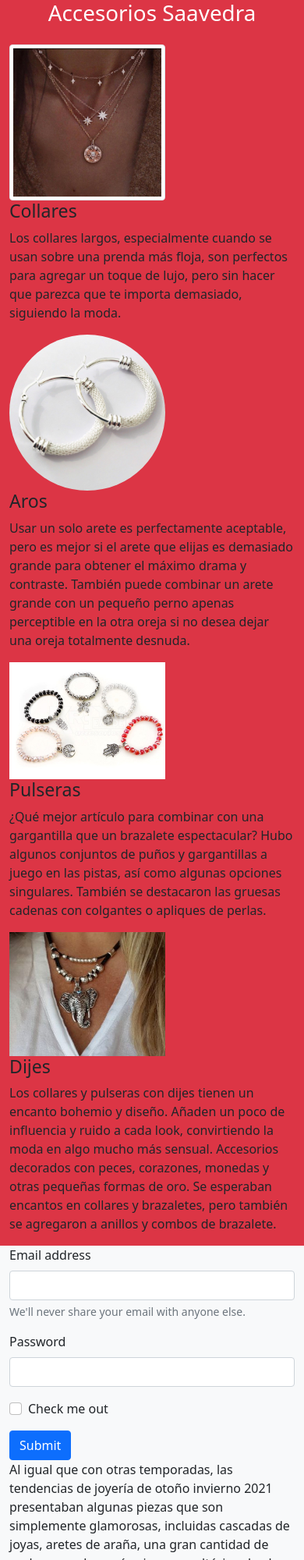
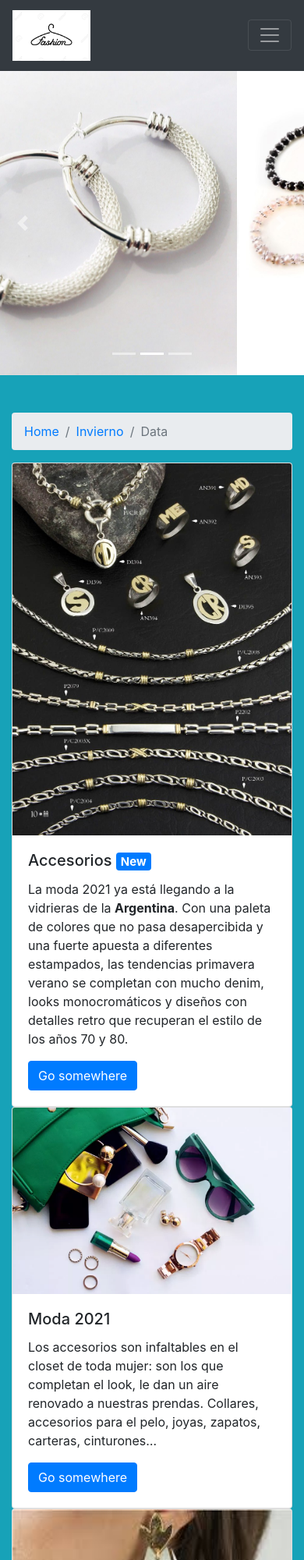
Before and after one commit to Melissa267/repositorio, a plain HTML site: page index.html in a window 390 px wide. Shown: the top 2000 px of the page at 78% size. Drawn offline with nearby package versions, Linux system fonts and the light colour scheme.

Commit message:
Agregamos nuevo index
Agregamos nuevo index de un desafío anterior.

```diff
--- a/index.html
+++ b/index.html
@@ -3,90 +3,133 @@
   <head>
     <!-- Required meta tags -->
     <meta charset="utf-8">
-    <meta name="viewport" content="width=device-width, initial-scale=1">
-    <meta name="description" content="Realizamos accesorios personalizados para seguir a la moda de manera única">
-    <meta name="keywords" content="Accesorios, moda, diseños, lujo, collares, aros, pulseras, dijes, gargantillas, otoño, invierno">
-
+    <meta name="viewport" content="width=device-width, initial-scale=1, shrink-to-fit=no">
 
     <!-- Bootstrap CSS -->
-    <link href="https://cdn.jsdelivr.net/npm/bootstrap@5.0.0/dist/css/bootstrap.min.css" rel="stylesheet" integrity="sha384-wEmeIV1mKuiNpC+IOBjI7aAzPcEZeedi5yW5f2yOq55WWLwNGmvvx4Um1vskeMj0" crossorigin="anonymous">
+    <link rel="stylesheet" href="https://maxcdn.bootstrapcdn.com/bootstrap/4.0.0/css/bootstrap.min.css" integrity="sha384-Gn5384xqQ1aoWXA+058RXPxPg6fy4IWvTNh0E263XmFcJlSAwiGgFAW/dAiS6JXm" crossorigin="anonymous">
 
     <title>Accesorios Saavedra</title>
   </head>
   <body>
-    <section class="bg-danger">
-      <div class="container-fluid">
-        <h1 class="text-center text-white pb-3">Accesorios Saavedra</h1>
-        <div class="row">
-          <article class="col-lg-3 col-md-6">
-            <img src="img/collares.jpg" width="200px" class="img-thumbnail" alt="collares dorados">
-            <h3>Collares</h3>
-            <p>Los collares largos, especialmente cuando se usan sobre una prenda más floja, son perfectos para agregar un toque de lujo, pero sin hacer que parezca que te importa demasiado, siguiendo la moda.</p>
-          </article>
+    <!-- inicia nav -->
+    <nav class="navbar navbar-expand-lg navbar-dark bg-dark">
+  <a class="navbar-brand" href="#">
+    <img src="img/logo.jpg" width="100px">
+  </a>
+  <button class="navbar-toggler" type="button" data-toggle="collapse" data-target="#navbarSupportedContent" aria-controls="navbarSupportedContent" aria-expanded="false" aria-label="Toggle navigation">
+    <span class="navbar-toggler-icon"></span>
+  </button>
 
-          <article class="col-lg-3 col-md-6">
-            <img src="img/aros.jpg" width="200px" class="rounded-circle" alt="aros plateados">
-            <h3>Aros</h3>
-            <p>Usar un solo arete es perfectamente aceptable, pero es mejor si el arete que elijas es demasiado grande para obtener el máximo drama y contraste.
+  <div class="collapse navbar-collapse" id="navbarSupportedContent">
+    <ul class="navbar-nav ml-auto">
+      <li class="nav-item active">
+        <a class="nav-link" href="#">Home <span class="sr-only">(current)</span></a>
+      </li>
+      <li class="nav-item">
+        <a class="nav-link" href="#">Link</a>
+      </li>
+      <li class="nav-item dropdown">
+        <a class="nav-link dropdown-toggle" href="#" id="navbarDropdown" role="button" data-toggle="dropdown" aria-haspopup="true" aria-expanded="false">
+          Productos
+        </a>
+        <div class="dropdown-menu" aria-labelledby="navbarDropdown">
+          <a class="dropdown-item" href="#">Nuestra marca</a>
+          <a class="dropdown-item" href="#">Redes sociales</a>
+          <div class="dropdown-divider"></div>
+          <a class="dropdown-item" href="#">Contactanos</a>
+        </div>
+      </li>
+      <li class="nav-item">
+        <a class="nav-link disabled" href="#">Disabled</a>
+      </li>
+    </ul>
+    <form class="form-inline my-2 my-lg-0">
+      <input class="form-control mr-sm-2" type="search" placeholder="Search" aria-label="Search">
+      <button class="btn btn-outline-success my-2 my-sm-0" type="submit">Search</button>
+    </form>
+  </div>
+</nav>
+    <!-- cierra nav -->
 
-También puede combinar un arete grande con un pequeño perno apenas perceptible en la otra oreja si no desea dejar una oreja totalmente desnuda.</p>
-          </article>
+<!-- inicia carousel -->
+<div id="carouselExampleIndicators" class="carousel slide" data-ride="carousel">
+  <ol class="carousel-indicators">
+    <li data-target="#carouselExampleIndicators" data-slide-to="0" class="active"></li>
+    <li data-target="#carouselExampleIndicators" data-slide-to="1"></li>
+    <li data-target="#carouselExampleIndicators" data-slide-to="2"></li>
+  </ol>
+  <div class="carousel-inner">
+    <div class="carousel-item active">
+      <img class="d-block w-100" src="img/aros.jpg" alt="First slide">
+    </div>
+    <div class="carousel-item">
+      <img class="d-block w-100" src="img/pulseras.jpg" alt="Second slide">
+    </div>
+    <div class="carousel-item">
+      <img class="d-block w-100" src="img/collares.jpg" alt="Third slide">
+    </div>
+  </div>
+  <a class="carousel-control-prev" href="#carouselExampleIndicators" role="button" data-slide="prev">
+    <span class="carousel-control-prev-icon" aria-hidden="true"></span>
+    <span class="sr-only">Previous</span>
+  </a>
+  <a class="carousel-control-next" href="#carouselExampleIndicators" role="button" data-slide="next">
+    <span class="carousel-control-next-icon" aria-hidden="true"></span>
+    <span class="sr-only">Next</span>
+  </a>
+</div>
+<!-- cierra carousel -->
+<section class="bg-info py-5">
+  <div class="container-fluid">
+    <nav aria-label="breadcrumb">
+  <ol class="breadcrumb">
+    <li class="breadcrumb-item"><a href="index.html">Home</a></li>
+    <li class="breadcrumb-item"><a href="invierno.html">Invierno</a></li>
+    <li class="breadcrumb-item active" aria-current="page">Data</li>
+  </ol>
+</nav>
+    <div class="row">
 
-          <article class="col-lg-3 col-md-6">
-            <img src="img/pulseras.jpg" width="200px" alt="pulseras de colores">
-            <h3>Pulseras</h3>
-            <p>¿Qué mejor artículo para combinar con una gargantilla que un brazalete espectacular? Hubo algunos conjuntos de puños y gargantillas a juego en las pistas, así como algunas opciones singulares. También se destacaron las gruesas cadenas con colgantes o apliques de perlas.</p>
-          </article>
+      <article class="col-md-4">
+        <div class="card">
+  <img class="card-img-top" src="img/accesorios.jpg" alt="Card image cap">
+  <div class="card-body">
+    <h5 class="card-title">Accesorios <span class="badge badge-primary">New</span></h5>
+    <p class="card-text">La moda 2021 ya está llegando a la vidrieras de la <strong>Argentina</strong>. Con una paleta de colores que no pasa desapercibida y una fuerte apuesta a diferentes estampados, las tendencias primavera verano se completan con mucho denim, looks monocromáticos y diseños con detalles retro que recuperan el estilo de los años 70 y 80.</p>
+    <a href="#" class="btn btn-primary">Go somewhere</a>
+  </div>
+</div>
+      </article>
 
-          <article class="col-lg-3 col-md-6">
-            <img src="img/dijes.jpg" width="200px" alt="collar con dije de elefante">
-            <h3>Dijes</h3>
-            <p>Los collares y pulseras con dijes tienen un encanto bohemio y diseño. Añaden un poco de influencia y ruido a cada look, convirtiendo la moda en algo mucho más sensual.
+    <article class="col-md-4">
+        <div class="card">
+  <img class="card-img-top" src="img/accesorios1.jpg" alt="Card image cap">
+  <div class="card-body">
+    <h5 class="card-title">Moda 2021</h5>
+    <p class="card-text">Los accesorios son infaltables en el closet de toda mujer: son los que completan el look, le dan un aire renovado a nuestras prendas. Collares, accesorios para el pelo, joyas, zapatos, carteras, cinturones…</p>
+    <a href="#" class="btn btn-primary">Go somewhere</a>
+  </div>
+</div>
+      </article>
 
-Accesorios decorados con peces, corazones, monedas y otras pequeñas formas de oro. Se esperaban encantos en collares y brazaletes, pero también se agregaron a anillos y combos de brazalete.</p>
-          </article>
-        </div>
-      </div>
-    </section>
+      <article class="col-md-4">
+        <div class="card">
+  <img class="card-img-top" src="img/accesorios2.jpg" alt="Card image cap">
+  <div class="card-body">
+    <h5 class="card-title">Para lucirnos <span class="badge badge-dark">Actual</span></h5>
+    <p class="card-text">Los accesorios son complementos útiles que aportan comodidad y son, también, detalles que pueden transformar un look relajado en uno sofisticado, o viceversa.</p>
+    <a href="#" class="btn btn-primary">Go somewhere</a>
+  </div>
+</div>
+      </article>
+    </div>
+  </div>
+</section>
 
-    <section class="bg-light">
-      <div class="container-fluid">
-        <div class="row">
-          <div class="col-lg-6">
-            <form>
-  <div class="mb-3">
-    <label for="exampleInputEmail1" class="form-label">Email address</label>
-    <input type="email" class="form-control" id="exampleInputEmail1" aria-describedby="emailHelp">
-    <div id="emailHelp" class="form-text">We'll never share your email with anyone else.</div>
-  </div>
-  <div class="mb-3">
-    <label for="exampleInputPassword1" class="form-label">Password</label>
-    <input type="password" class="form-control" id="exampleInputPassword1">
-  </div>
-  <div class="mb-3 form-check">
-    <input type="checkbox" class="form-check-input" id="exampleCheck1">
-    <label class="form-check-label" for="exampleCheck1">Check me out</label>
-  </div>
-  <button type="submit" class="btn btn-primary">Submit</button>
-</form>
-          </div>
-          <!-- cierra form -->
-          <div class="col-lg-6">
-            <p>Al igual que con otras temporadas, las tendencias de joyería de otoño invierno 2021 presentaban algunas piezas que son simplemente glamorosas, incluidas cascadas de joyas, aretes de araña, una gran cantidad de perlas y muchas más piezas escultóricas hechas de metales preciosos gruesos pero extra brillantes.</p>
-          </div>
-        </div>
-      </div>
-    </section>
-
-    <!-- Optional JavaScript; choose one of the two! -->
-
-    <!-- Option 1: Bootstrap Bundle with Popper -->
-    <script src="https://cdn.jsdelivr.net/npm/bootstrap@5.0.0/dist/js/bootstrap.bundle.min.js" integrity="sha384-p34f1UUtsS3wqzfto5wAAmdvj+osOnFyQFpp4Ua3gs/ZVWx6oOypYoCJhGGScy+8" crossorigin="anonymous"></script>
-
-    <!-- Option 2: Separate Popper and Bootstrap JS -->
-    <!--
-    <script src="https://cdn.jsdelivr.net/npm/@popperjs/core@2.9.2/dist/umd/popper.min.js" integrity="sha384-IQsoLXl5PILFhosVNubq5LC7Qb9DXgDA9i+tQ8Zj3iwWAwPtgFTxbJ8NT4GN1R8p" crossorigin="anonymous"></script>
-    <script src="https://cdn.jsdelivr.net/npm/bootstrap@5.0.0/dist/js/bootstrap.min.js" integrity="sha384-lpyLfhYuitXl2zRZ5Bn2fqnhNAKOAaM/0Kr9laMspuaMiZfGmfwRNFh8HlMy49eQ" crossorigin="anonymous"></script>
-    -->
+    <!-- Optional JavaScript -->
+    <!-- jQuery first, then Popper.js, then Bootstrap JS -->
+    <script src="https://code.jquery.com/jquery-3.2.1.slim.min.js" integrity="sha384-KJ3o2DKtIkvYIK3UENzmM7KCkRr/rE9/Qpg6aAZGJwFDMVNA/GpGFF93hXpG5KkN" crossorigin="anonymous"></script>
+    <script src="https://cdnjs.cloudflare.com/ajax/libs/popper.js/1.12.9/umd/popper.min.js" integrity="sha384-ApNbgh9B+Y1QKtv3Rn7W3mgPxhU9K/ScQsAP7hUibX39j7fakFPskvXusvfa0b4Q" crossorigin="anonymous"></script>
+    <script src="https://maxcdn.bootstrapcdn.com/bootstrap/4.0.0/js/bootstrap.min.js" integrity="sha384-JZR6Spejh4U02d8jOt6vLEHfe/JQGiRRSQQxSfFWpi1MquVdAyjUar5+76PVCmYl" crossorigin="anonymous"></script>
   </body>
 </html>
```
Also changed, not shown: invierno.html (added, +54 -0 lines), img/accesorios.jpg (added), img/accesorios1.jpg (added), img/accesorios2.jpg (added), img/logo.jpg (added).
